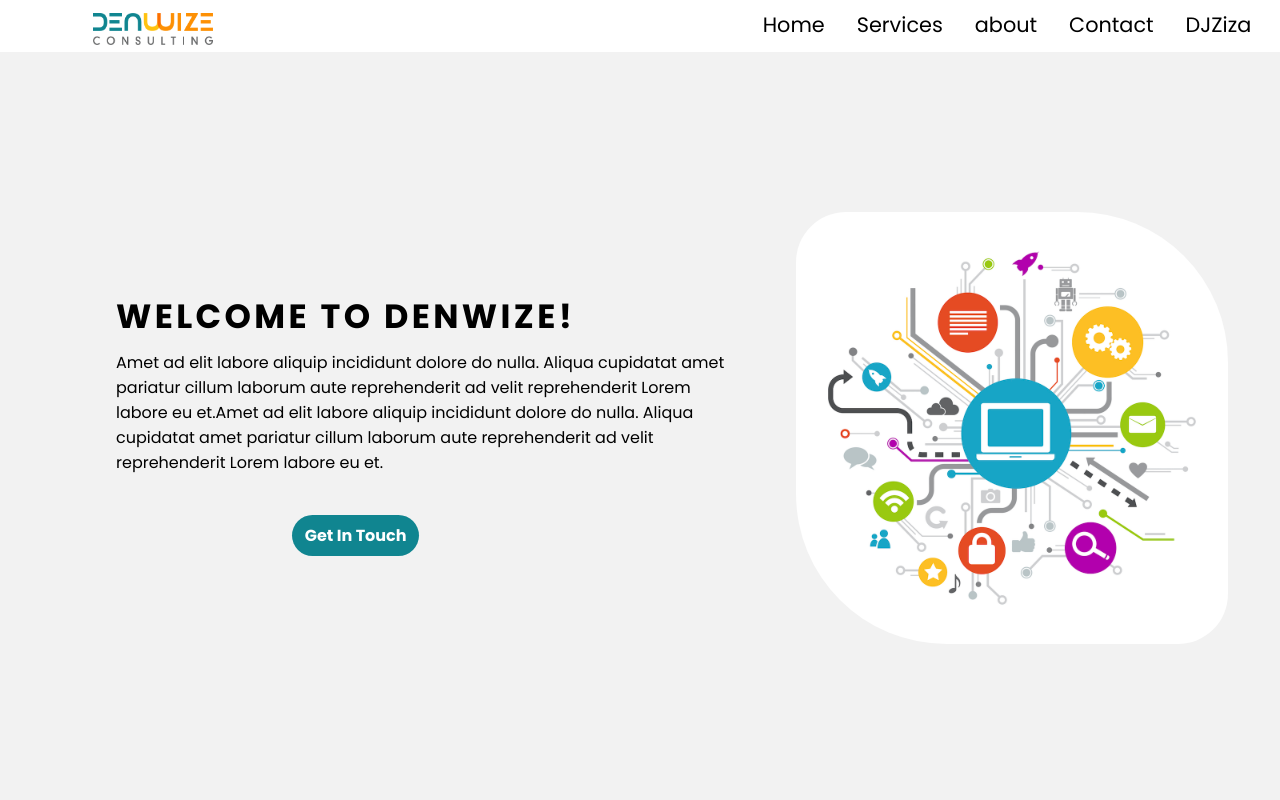
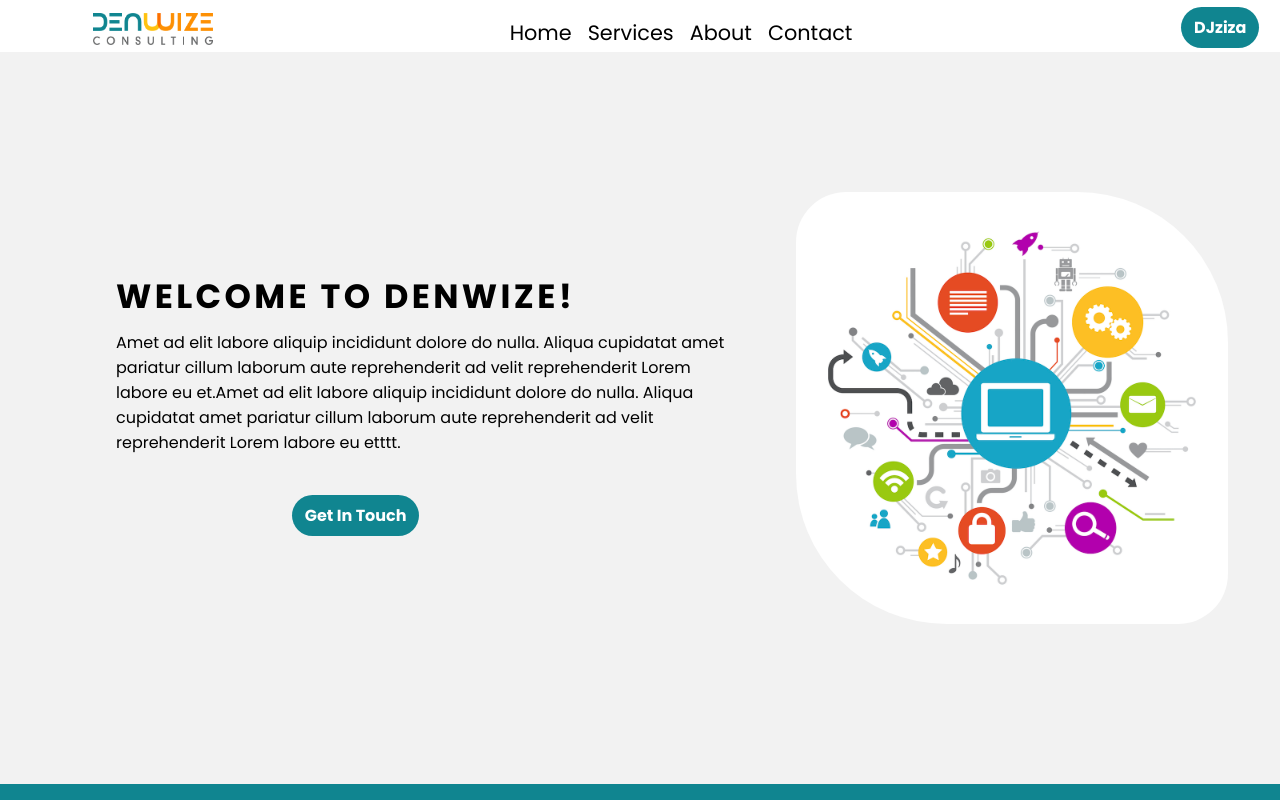
Before and after one commit to gustaveH/denwize2-0, a React (Create React App) app: page / in a window 1280 px wide. Shown: the top 800 px of the page. Built offline with nearby package versions, Linux system fonts and the light colour scheme.

Commit message:
small touchups

```diff
--- a/src/App.scss
+++ b/src/App.scss
@@ -74,6 +74,9 @@
 // Start NAVBAR//
 .navbar {
   background: var(--mainWhite);
+  position: fixed;
+  width: 100%;
+  top: 0;
 
   .container-nav {
     padding: 0.8em 0.8em 0 0.8em;
@@ -153,6 +156,10 @@
     transition: 350ms;
     right: 0;
   }
+  .dj-ziza-btn {
+    float: right;
+    margin-right: -1.5em;
+  }
 }
 @media only screen and (min-width: 768px) {
   .menu-times,
@@ -164,7 +171,7 @@
     grid-template-columns: 100px auto;
     padding: 0;
   }
-  .navbar nav {
+  .navbar .menu {
     display: flex;
     justify-content: space-between;
     background: none;
@@ -177,8 +184,14 @@
       display: flex;
     }
     .links {
-      position: unset;
-      padding-bottom: 1em 2em;
+      margin: 1em;
+      padding-top: 2em;
+      margin-top: 3em;
+    }
+
+    li {
+      text-transform: capitalize;
+      padding: 0.5em;
     }
 
     .home-link,
@@ -188,8 +201,11 @@
       &:hover {
         padding: 0 0.6em;
         color: var(--mainWhite);
-        transition: none !important;
       }
+    }
+    .dj-ziza-btn {
+      float: right;
+      margin-top: 0.8em;
     }
   }
 }
@@ -198,6 +214,7 @@
 
 // Start Landing Page //
 .main-page {
+  margin-top: 2em;
   .landing-text {
     color: var(--mainBlack);
     font-size: 2.1em;
@@ -268,7 +285,8 @@
 
 // Start of services //
 .service-page {
-  padding: 2.5em;
+  padding: 4em;
+
   background: var(--thirdColor);
   .container {
     padding: 0.5em;
@@ -290,8 +308,8 @@
 // End of services //
 // About us //
 .about-us {
-  padding: 2em;
-  margin: 0 3em 3em;
+  padding: 4em;
+  margin: 0.5em 3em 3em;
 }
 @media only screen and (min-width: 768px) {
   .about-us {
--- a/src/components/Contact.js
+++ b/src/components/Contact.js
@@ -14,11 +14,14 @@
           <img src={chat} alt='lets chat' />
         </div>
         <div className='contact-form'>
-          <form>
+          <form name='contact' method='POST' data-netlify='true'>
             <label>
               <input placeholder='Full Name' name='name' />
             </label>
-            <textarea placeholder='How Can We help?' />
+            <textarea name='message' placeholder='How Can We help?' />
+            <div className='field'>
+              <div data-netlify-recaptcha='true'></div>
+            </div>
             <div className='submit-button'>
               <Button message='Send Message' type='submit' value='Submit' />
             </div>
--- a/src/components/Djziza.js
+++ b/src/components/Djziza.js
@@ -6,7 +6,7 @@
 const Djziza = () => {
   return (
     <>
-      <div className='dj-form'>
+      <div className='dj-form' id='/djziza'>
         <form>
           <label for='name'>Name</label>
 
--- a/src/components/LandingPage.js
+++ b/src/components/LandingPage.js
@@ -1,5 +1,6 @@
 import React from 'react';
 import landingImage from '../images/landing.jpg';
+import { Link } from 'react-scroll';
 import Button from './Button';
 
 const LandingPage = () => {
@@ -15,10 +16,12 @@
               reprehenderit Lorem labore eu et.Amet ad elit labore aliquip
               incididunt dolore do nulla. Aliqua cupidatat amet pariatur cillum
               laborum aute reprehenderit ad velit reprehenderit Lorem labore eu
-              et.
+              etttt.
             </p>
             <div className='get-in-touch'>
-              <Button message='Get In Touch' />
+              <Link to='/contact' smooth={true} duration={1000}>
+                <Button message='Get In Touch' />
+              </Link>
             </div>
           </div>
           <img
--- a/src/components/MenuItems.js
+++ b/src/components/MenuItems.js
@@ -19,9 +19,4 @@
     url: '/contact',
     cName: 'menu-link',
   },
-  {
-    title: 'DJZiza',
-    url: '/djziza',
-    cName: 'menu-link',
-  },
 ];
--- /dev/null
+++ b/src/components/NavLinks.js
@@ -0,0 +1,28 @@
+import React from 'react';
+import { Link } from 'react-scroll';
+import { MenuItems } from './MenuItems';
+
+const NavLinks = () => {
+  return (
+    <>
+      <ul className='links'>
+        {MenuItems.map((item, index) => {
+          return (
+            <li key={index}>
+              <Link
+                className={item.cName}
+                to={item.url}
+                smooth={true}
+                duration={1000}
+              >
+                {item.title}
+              </Link>
+            </li>
+          );
+        })}
+      </ul>
+    </>
+  );
+};
+
+export default NavLinks;
--- a/src/components/Navigation.js
+++ b/src/components/Navigation.js
@@ -1,10 +1,12 @@
 import React from 'react';
+import Button from '../components/Button';
+import { Link } from 'react-router-dom';
 import { useState } from 'react';
-import { MenuItems } from './MenuItems';
 import { FaBars, FaTimes } from 'react-icons/fa';
 import logo from '../images/denwize-color.png';
+import NavLinks from './NavLinks';
 
-import { Link } from 'react-scroll';
+// import { Link as a } from 'react-scroll';
 
 const Navigation = () => {
   const [sidebar, setSidebar] = useState(false);
@@ -24,22 +26,12 @@
           <Link to='#'>
             <FaTimes className='menu-times' onClick={showSidebar} />
           </Link>
-          <ul className='links'>
-            {MenuItems.map((item, index) => {
-              return (
-                <li key={index}>
-                  <Link
-                    className={item.cName}
-                    to={item.url}
-                    smooth={true}
-                    duration={1000}
-                  >
-                    {item.title}
-                  </Link>
-                </li>
-              );
-            })}
-          </ul>
+          <NavLinks />
+          <div className='dj-ziza-btn'>
+            <Link to='/djziza'>
+              <Button message='DJziza' />
+            </Link>
+          </div>
         </nav>
       </header>
     </div>
--- a/src/pages/Home.js
+++ b/src/pages/Home.js
@@ -1,5 +1,4 @@
 import React from 'react';
-import { Link } from 'react-router-dom';
 import '../App.scss';
 import LandingPage from '../components/LandingPage';
 import Navigation from '../components/Navigation';
@@ -12,10 +11,10 @@
   return (
     <>
       <Navigation />
-      <Link exact path='/' component={LandingPage} />
-      <Link exact path='/services' component={Services} />
-      <Link exact path='/about' component={About} />
-      <Link exact path='/contact' component={Contact} />
+      <LandingPage />
+      <Services />
+      <About />
+      <Contact />
       <Footer />
     </>
   );
```
